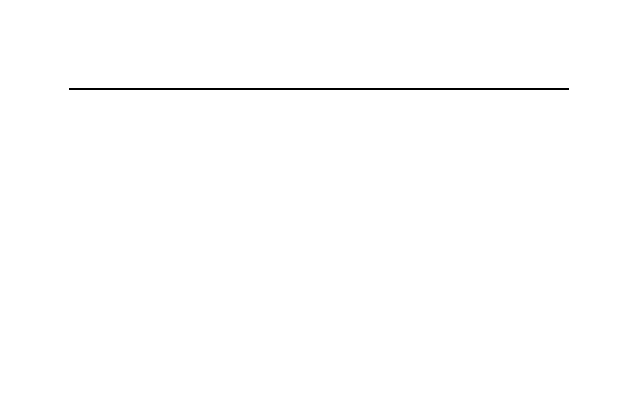
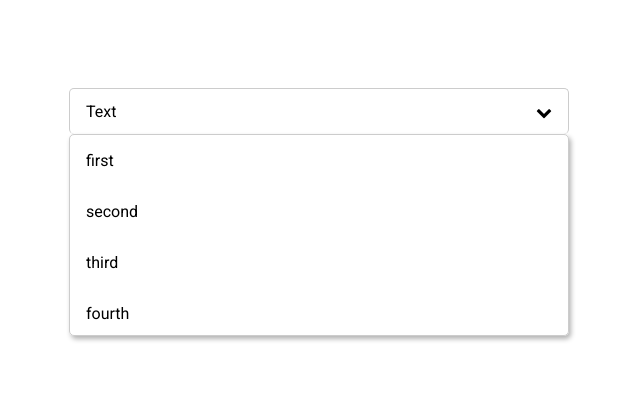
Before and after one commit to TVBlackman1/JsNativePlugins, a plain HTML site: page dist/index.html in a window 1280 px wide. Shown: the whole page, without its empty margins (321-961 px from the left). Drawn offline with Linux system fonts and the light colour scheme.

Commit message:
end scss work mb

```diff
--- a/dist/Plugins.e31bb0bc.js
+++ b/dist/Plugins.e31bb0bc.js
@@ -240,7 +240,7 @@ var parent = module.bundle.parent;
 if ((!parent || !parent.isParcelRequire) && typeof WebSocket !== 'undefined') {
   var hostname = "" || location.hostname;
   var protocol = location.protocol === 'https:' ? 'wss' : 'ws';
-  var ws = new WebSocket(protocol + '://' + hostname + ':' + "53308" + '/');
+  var ws = new WebSocket(protocol + '://' + hostname + ':' + "53448" + '/');
 
   ws.onmessage = function (event) {
     checkedAssets = {};
--- a/dist/index.html
+++ b/dist/index.html
@@ -3,14 +3,26 @@
 <head>
     <meta charset="UTF-8">
     <title>Title</title>
+    <link rel="stylesheet" href="https://stackpath.bootstrapcdn.com/font-awesome/4.7.0/css/font-awesome.min.css" integrity="sha384-wvfXpqpZZVQGK6TAh5PVlGOfQNHSoD2xbE+QkPxCAFlNEevoEH3Sl0sibVcOQVnN" crossorigin="anonymous">
 <link rel="stylesheet" href="/Plugins.e31bb0bc.css"></head>
 <body>
 
 <div class="app">
     <div class="wrap">
-        <div class="select">
-            <div class="select__input"></div>
-            <div class="select__dropdown"></div>
+        <div class="select open">
+            <div class="select__input">
+                <span>Text</span>
+                <i class="fa fa-chevron-down" aria-hidden="true"></i>
+            </div>
+            <div class="select__dropdown">
+                <ul class="select__list">
+                    <li class="select__item">first</li>
+                    <li class="select__item">second</li>
+                    <li class="select__item">third</li>
+                    <li class="select__item">fourth</li>
+                    <li class="select__item">fifth</li>
+                </ul>
+            </div>
         </div>
     </div>
 </div>
--- a/select/styles.scss
+++ b/select/styles.scss
@@ -1,3 +1,9 @@
+@import url('https://fonts.googleapis.com/css2?family=Roboto&display=swap');
+
+body {
+  font-family: 'Roboto', sans-serif;
+}
+
 .app {
   padding-top: 5em;
   display: flex;
@@ -8,12 +14,60 @@
   width: 500px;
 }
 
+$height: 46px;
+
 .select {
+  width: 100%;
+  position: relative;
+
+  &.open {
+    .select__dropdown {
+      display: block;
+    }
+
+    .select__input {
+      border-bottom: none;
+    }
+  }
+
   &__input {
-    border: 1px solid black;
+    border: 1px solid #ccc;
+    border-radius: 5px;
+    height: $height;
+    box-sizing: border-box;
+    display: flex;
+    align-items: center;
+    justify-content: space-between;
+    padding: 0 1rem;
+    cursor: pointer;
   }
 
   &__dropdown {
+    display: none;
+    position: absolute;
+    border: 1px solid #ccc;
+    border-radius: 5px;
+    top: $height;
+    left: 0;
+    right: 0;
+    max-height: 200px;
+    overflow-y: auto;
+    box-shadow: 2px 3px 5px rgba(0,0,0,0.3);
+  }
 
+  &__list {
+    padding: 0;
+    margin: 0;
+    list-style: none;
+  }
+
+  &__item {
+    padding: 1em;
+
+    &:hover {
+      background-color: #eee;
+      cursor: pointer;
+      transition: 150ms background-color ease-in;
+    }
   }
 }
```
Also changed, not shown: index.html (+18 -3 lines), dist/Plugins.e31bb0bc.css, 1 other file.
